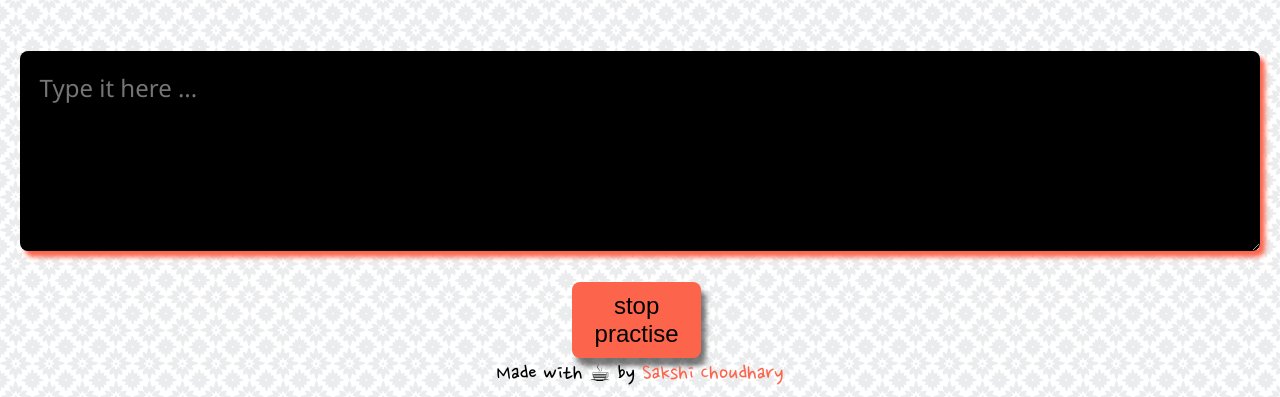
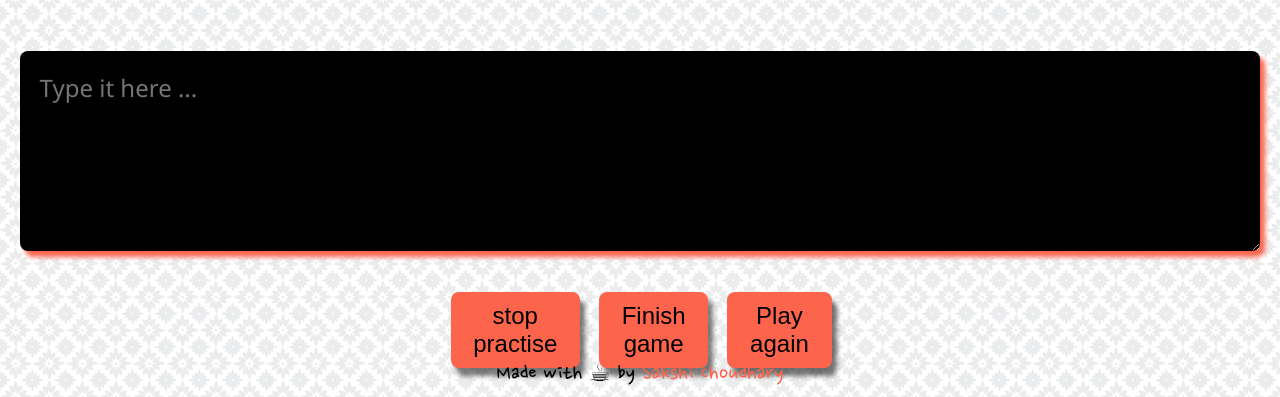
Before and after one commit to sakshi-choudhary/Type-Master, a plain HTML site: page index.html in a window 1280 px wide. Both pictures are taken after a click on the button "Start". Shown: the part 403-800 px from the top of the page. Drawn offline with Linux system fonts and the light colour scheme.

Commit message:
chore:added finish game functionality

```diff
--- a/assets/css/style.css
+++ b/assets/css/style.css
@@ -132,7 +132,7 @@ a {
   padding-left: 6%;
   margin-top: 4%;
 }
-#startbtn {
+#startbtn{
   font-size: 1.5rem;
   padding: 10px;
   border: 0px;
@@ -145,7 +145,7 @@ a {
   padding-left: 6%;
 }
 #resumebtn,
-#stopbtn {
+#stopbtn, #finishbtn {
   font-size: 1.5rem;
   padding: 10px;
   border: 0px;
@@ -158,6 +158,7 @@ a {
   padding-right: 6%;
   padding-left: 6%;
   margin-top: 4%;
+  display: none;
 }
 #startbtn:hover {
   background-color: #000;
@@ -174,7 +175,7 @@ a {
   padding-left: 6%;
 }
 #stopbtn:hover,
-#resumebtn:hover {
+#resumebtn:hover, #finishbtn:hover{
   background-color: #000;
   font-size: 1.5rem;
   padding: 10px;
--- a/assets/js/script.js
+++ b/assets/js/script.js
@@ -24,6 +24,7 @@ let errorgp = document.querySelector(".errors");
 let accuracygp = document.querySelector(".accuracy");
 let accuracytext = document.querySelector(".accuracy_rn");
 let errortext = document.querySelector(".errors_rn");
+let finishbtn = document.getElementById("finishbtn");
 
 let timeLeft = 60;
 let timepassed = 0;
@@ -40,7 +41,7 @@ let accuracy = 0;
 ///////////////////////////////////////////////////////////////////
 
 function updatetexttotype() {
-  timeLeft=60;
+  timeLeft = 60;
   texttotype_text.textContent = null;
   current_texttotype = text_to_type[texttotypeNo];
 
@@ -136,6 +137,7 @@ function gameend() {
 
   inputfield.disabled = true;
   stopbtn.style.display = "none";
+  finishbtn.style.display = "none";
   // to display restart button after game ends
   playagain_btn.style.display = "block";
   // display the number of errors at last
@@ -158,7 +160,8 @@ function startgame() {
   resetdata();
   updatetexttotype();
   stopbtn.style.display = "block";
-
+  finishbtn.style.display = "block";
+  playagain_btn.style.display = "block";
   // to hide start btn when the game is going on
   startbtn.style.display = "none";
   // clear old and start a new timer
@@ -194,6 +197,7 @@ function resumegame() {
   timer = setInterval(updateTimer, 1000);
   //show stop btn
   stopbtn.style.display = "block";
+  finishbtn.style.display = "block";
 }
 
 ////////////////////////////////////////////////////////////////////
@@ -211,6 +215,7 @@ function resetdata() {
   playagain_btn.style.display = "none";
   startbtn.style.display = "block";
   stopbtn.style.display = "none";
+  finishbtn.style.display = "none";
   resumebtn.style.display = "none";
   errors = 0;
   total_errors = 0;
--- a/index.html
+++ b/index.html
@@ -50,6 +50,7 @@
       style="margin-top: 4%"></textarea>
     <div class="flex">
       <button onclick="stopgame()" id="stopbtn">stop practise</button>
+      <button onclick="gameend()" id="finishbtn">Finish game</button>
       <button onclick="resumegame()" id="resumebtn">resume</button>
       <button class="playagain_btn" onclick="resetdata()">Play again</button>
     </div>
```
